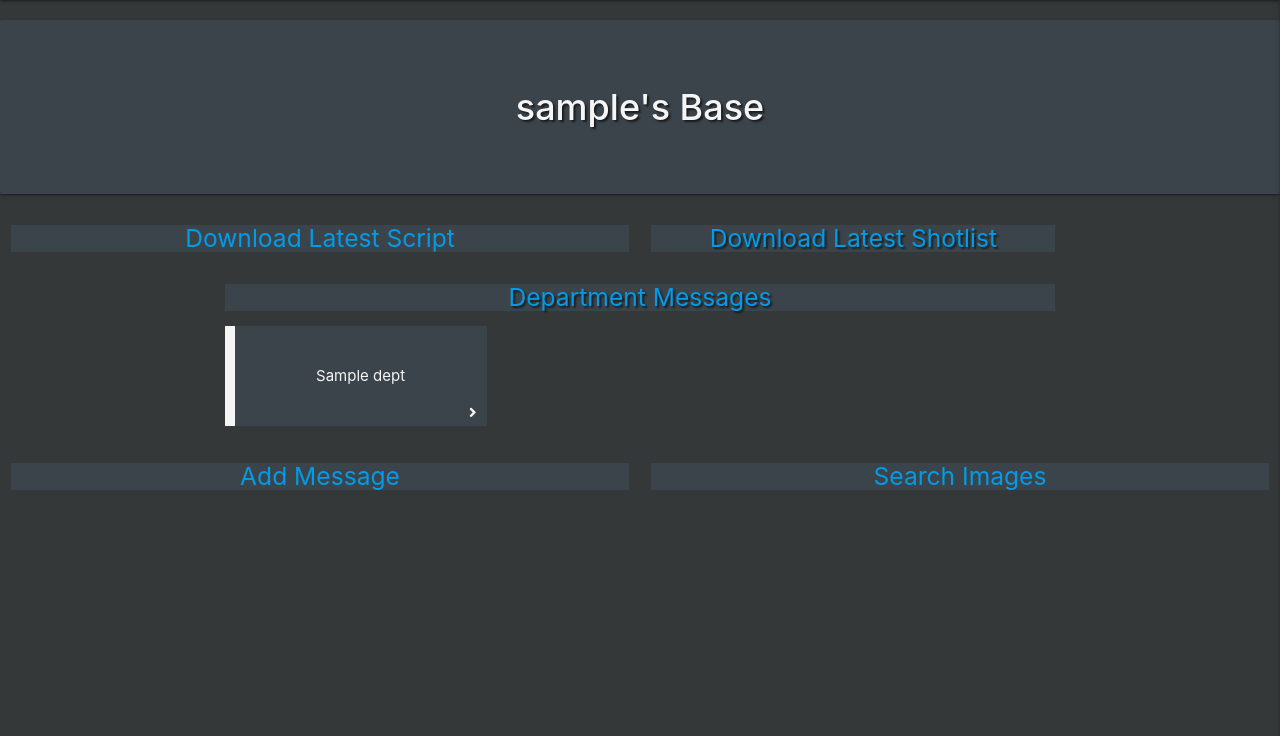
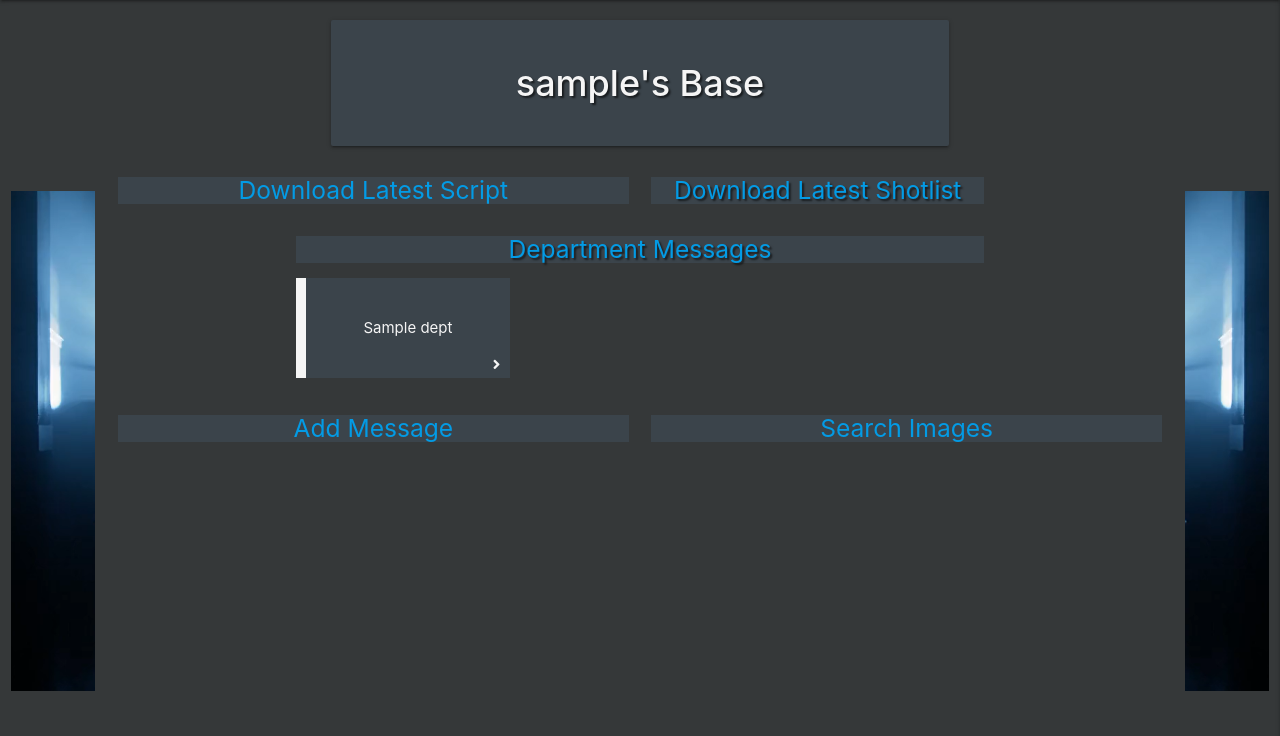
Before and after one commit to johnston9/MS3-Shot-Caller, a Flask app: page /user_home/1 in a window 1280 px wide. Shown: the part 64-800 px from the top of the page. Run offline with Flask 2, Linux system fonts and the light colour scheme; the visitor is signed in with stand-in values (Sample User, id 1); a database or web service that is not in the repository returns one stand-in record (values such as "Sample title"); some libraries are stand-ins or nearby versions.

Commit message:
Reformatted user home page

```diff
--- a/templates/user_home.html
+++ b/templates/user_home.html
@@ -1,48 +1,21 @@
 {% extends "base.html" %}
 {% block content %}
 
-    {% if session.user|lower == "admin"|lower %}
-        <div class="row">
-            <div class="col s4">
-                    {% for draft in script %}
-                        <a href="{{ url_for('add_script', script_id=draft._id) }}">
-                            <div class="top-box">
-                                <h5 class="center-align">
-                                Upload New Script
-                                </h5>
-                            </div>
-                        </a>
-                    {% endfor %}
-            </div>
-
-            <div class="col s4">
-                    <a href="{{ url_for('add_shot') }}">
-                        <div class="top-box">
-                            <h5 class="center-align">
-                            Upload New Shotlist
-                            </h5>
-                        </div>
-                    </a>
-            </div>
-            <div class="col s4">
-                    <a href="{{ url_for('get_image') }}">
-                        <div class="top-box">
-                            <h5 class="center-align">
-                            Upload New Images
-                            </h5>
-                        </div>
-                    </a>
-            </div>
-
-        </div>
-    {% endif %}
-
     <!--user name-->
+    <div class="row">
     <div class="col s6 offset-s3">
         <div class="col s12 card-panel matt-black">
             <p class="username shadow-light center-align offwhite"><strong> {{ username }}'s Base</strong></p>
         </div>
     </div>
+    </div>
+
+    <div class="row">
+        <div class="col s2 m1">
+            <div class="panel-left"></div>
+    </div>
+
+        <div class="col s8 m10">
 
         <div class="row">
         <div class="col s6 m6">
@@ -120,4 +93,48 @@
 
     </div>
 
+    {% if session.user|lower == "admin"|lower %}
+        <div class="row">
+            <div class="col s4">
+                    {% for draft in script %}
+                        <a href="{{ url_for('add_script', script_id=draft._id) }}">
+                            <div class="top-box">
+                                <h5 class="center-align">
+                                Upload New Script
+                                </h5>
+                            </div>
+                        </a>
+                    {% endfor %}
+            </div>
+
+            <div class="col s4">
+                    <a href="{{ url_for('add_shot') }}">
+                        <div class="top-box">
+                            <h5 class="center-align">
+                            Upload New Shotlist
+                            </h5>
+                        </div>
+                    </a>
+            </div>
+            <div class="col s4">
+                    <a href="{{ url_for('get_image') }}">
+                        <div class="top-box">
+                            <h5 class="center-align">
+                            Upload New Images
+                            </h5>
+                        </div>
+                    </a>
+            </div>
+
+        </div>
+    {% endif %}
+
+    </div>
+
+        <div class="col s2 m1">
+            <div class="panel-right"></div>
+        </div>
+
+    </div>
+
 {% endblock %}
```
